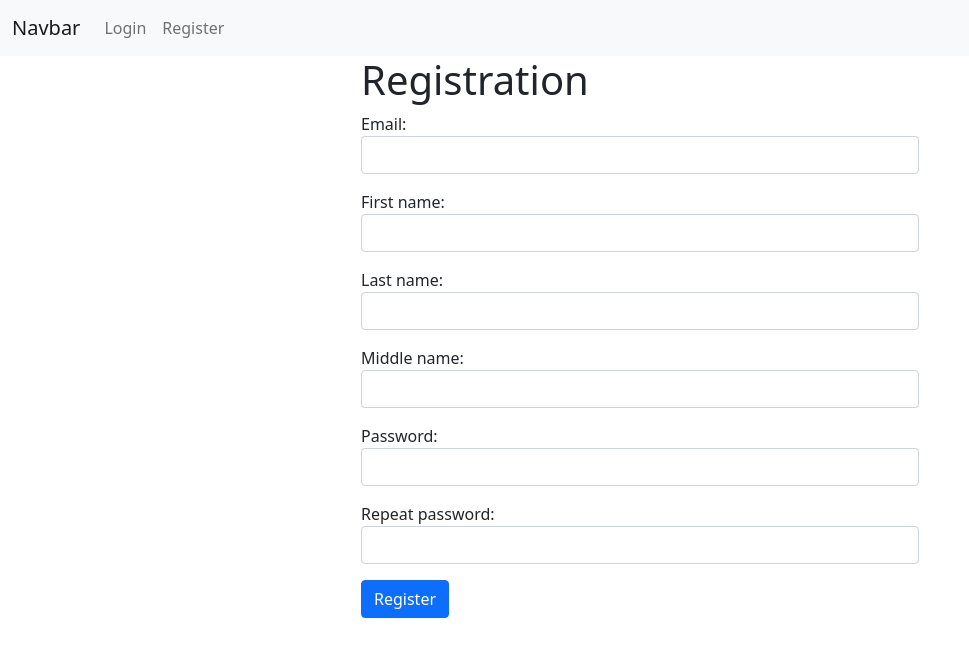
After one commit to Fordexss/book_store_reg_log_logout, a Django app: page /books/register/ in a window 1280 px wide. The commit adds this page. Shown: the top 657 px of the page, without its empty margins (0-969 px from the left). Run offline with Django 5.2, Linux system fonts and the light colour scheme.

Commit message:
first commit

```diff
--- a/catalog/forms.py
+++ b/catalog/forms.py
@@ -1 +1,41 @@
-#
+from django import forms
+from .models import CustomUser
+
+
+class RegisterForm(forms.ModelForm):
+    email = forms.EmailField(widget=forms.EmailInput(attrs={'class': 'form-control'}))
+    password = forms.CharField(widget=forms.PasswordInput(attrs={'class': 'form-control'}))
+    password2 = forms.CharField(widget=forms.PasswordInput(attrs={'class': 'form-control'}), label='Repeat password')
+
+    class Meta:
+        model = CustomUser
+        fields = ['email', 'first_name', 'last_name', 'middle_name']
+        widgets = {
+            'first_name': forms.TextInput(
+                attrs={'class': 'form-control'}),
+            'last_name': forms.TextInput(
+                attrs={'class': 'form-control'}),
+            'middle_name': forms.TextInput(
+                attrs={'class': 'form-control'}),
+        }
+
+    def clean_password2(self):
+        cd = self.cleaned_data
+        if cd.get('password') != cd.get('password2'):
+            raise forms.ValidationError('Passwords are not equal')
+        return cd.get('password2')
+
+
+class LoginForm(forms.Form):
+    email = forms.EmailField(widget=forms.EmailInput(attrs={'class': 'form-control'}))
+    password = forms.CharField(widget=forms.PasswordInput(attrs={'class': 'form-control'}))
+
+    def clean(self, *args, **kwargs):
+        email = self.cleaned_data.get('email')
+        password = self.cleaned_data.get('password')
+
+        if email and password:
+            qs = CustomUser.objects.filter(email=email)
+            if not qs.exists():
+                raise forms.ValidationError('User does not exists')
+        return super(LoginForm, self).clean()
--- a/catalog/models.py
+++ b/catalog/models.py
@@ -50,23 +50,23 @@ class CustomUser(AbstractBaseUser):
         return True
 
 
-class Category(models.Model):
-    name = models.CharField(max_length=255)
-
-    def __str__(self):
-        return self.name
-
-    class Meta:
-        verbose_name_plural = 'Categories'
-
-
-class Book(models.Model):
-    title = models.CharField(max_length=255)
-    author = models.CharField(max_length=255)
-    description = models.TextField(null=True)
-    price = models.DecimalField(max_digits=10, decimal_places=2, null=True)
-    published_date = models.DateTimeField(auto_now_add=True, editable=True, null=True)
-    category = models.ForeignKey('Category', on_delete=models.CASCADE, related_name='books', null=True)
-
-    def __str__(self):
-        return self.title
+# class Category(models.Model):
+#     name = models.CharField(max_length=255)
+#
+#     def __str__(self):
+#         return self.name
+#
+#     class Meta:
+#         verbose_name_plural = 'Categories'
+#
+#
+# class Book(models.Model):
+#     title = models.CharField(max_length=255)
+#     author = models.CharField(max_length=255)
+#     description = models.TextField(null=True)
+#     price = models.DecimalField(max_digits=10, decimal_places=2, null=True)
+#     published_date = models.DateTimeField(auto_now_add=True, editable=True, null=True)
+#     category = models.ForeignKey('Category', on_delete=models.CASCADE, related_name='books', null=True)
+#
+#     def __str__(self):
+#         return self.title
--- /dev/null
+++ b/catalog/templates/catalog/logout.html
@@ -0,0 +1,5 @@
+{% extends 'base.html' %}
+
+{% block content %}
+<h1>You have successfully logged out of your account</h1>
+{% endblock %}
--- /dev/null
+++ b/catalog/templates/catalog/profile.html
@@ -0,0 +1,5 @@
+{% extends 'base.html' %}
+
+{% block content %}
+<h1>Welcome, {{ request.user.first_name }}</h1>
+{% endblock %}
--- /dev/null
+++ b/catalog/templates/catalog/register.html
@@ -0,0 +1,14 @@
+{% extends 'base.html' %}
+
+{% block content %}
+<div class="container">
+    <div class="col-md-6 mx-auto">
+        <h1>Registration</h1>
+        <form method="post">
+            {{ form.as_p }}
+            {% csrf_token %}
+            <button type="submit" class="btn btn-primary">Register</button>
+        </form>
+    </div>
+</div>
+{% endblock %}
--- /dev/null
+++ b/catalog/templates/catalog/register_done.html
@@ -0,0 +1,5 @@
+{% extends 'base.html' %}
+
+{% block content %}
+<h1>You have created account successfully</h1>
+{% endblock %}
--- a/catalog/urls.py
+++ b/catalog/urls.py
@@ -4,4 +4,7 @@ from . import views
 app_name = 'catalog'
 
 urlpatterns = [
+    path('register/', views.register, name='register'),
+    path('login/', views.user_login, name='login'),
+    path('logout/', views.user_logout, name='logout'),
 ]
--- a/catalog/views.py
+++ b/catalog/views.py
@@ -0,0 +1,41 @@
+from django.shortcuts import render, redirect
+from django.contrib.auth import authenticate, login, logout
+from .forms import RegisterForm, LoginForm
+from .models import CustomUser
+
+
+def register(request):
+    if request.method == 'POST':
+        form = RegisterForm(request.POST)
+        if form.is_valid():
+            new_user = form.save(commit=False)
+            new_user.is_active = True
+            new_user.set_password(form.cleaned_data.get('password'))
+            new_user.save()
+            return render(request, 'catalog/register_done.html')
+    form = RegisterForm()
+    return render(request, 'catalog/register.html', {'form': form})
+
+
+def user_login(request):
+    if request.method == 'POST':
+        form = LoginForm(request.POST)
+        if form.is_valid():
+            cd = form.cleaned_data
+            email = cd['email']
+            password = cd['password']
+            user = authenticate(request, email=email, password=password)
+            login(request, user)
+            return render(request, 'catalog/profile.html')
+    form = LoginForm()
+    return render(request, 'catalog/login.html', {'form': form})
+
+
+def user_logout(request):
+    logout(request)
+    return render(request, 'catalog/logout.html')
+
+
+# def ppppp(request):
+#     print(request.user)
+#     return render(request, 'ppppp.html')
--- a/templates/base.html
+++ b/templates/base.html
@@ -1,43 +1,42 @@
 <!DOCTYPE html>
 <html lang="en">
 <head>
-    <meta charset="UTF-8">
-    <meta name="viewport" content="width=device-width, initial-scale=1.0">
-    <title>{% block title %}My Django App{% endblock %}</title>
+    <!-- Required meta tags -->
+    <meta charset="utf-8">
+    <meta name="viewport" content="width=device-width, initial-scale=1">
+
+    <!-- Bootstrap CSS -->
     <link href="https://cdn.jsdelivr.net/npm/bootstrap@5.0.2/dist/css/bootstrap.min.css" rel="stylesheet"
           integrity="sha384-EVSTQN3/azprG1Anm3QDgpJLIm9Nao0Yz1ztcQTwFspd3yD65VohhpuuCOmLASjC" crossorigin="anonymous">
-    <style>
-    </style>
+    <title>Library</title>
 </head>
 <body>
-    <nav class="navbar navbar-expand-lg navbar-dark bg-dark">
+<nav class="navbar navbar-expand-lg navbar-light bg-light">
     <div class="container-fluid">
-            <a class="navbar-brand" href="#">My Django App</a>
+        <a class="navbar-brand" href="#">Navbar</a>
         <button class="navbar-toggler" type="button" data-bs-toggle="collapse" data-bs-target="#navbarNav"
                 aria-controls="navbarNav" aria-expanded="false" aria-label="Toggle navigation">
             <span class="navbar-toggler-icon"></span>
         </button>
         <div class="collapse navbar-collapse" id="navbarNav">
             <ul class="navbar-nav">
+                {% if request.user.is_authenticated %}
                 <li class="nav-item">
-                        <a class="nav-link" href="{% url 'catalog:book_list' %}">Books</a>
+                    <a class="nav-link" href="{% url 'catalog:logout' %}" tabindex="-1">Logout</a>
+                </li>
+                {% else %}
+                <li class="nav-item">
+                    <a class="nav-link" href="{% url 'catalog:login' %}" tabindex="-1">Login</a>
                 </li>
                 <li class="nav-item">
-                        <a class="nav-link" href="{% url 'catalog:add_book' %}">Add Book</a>
+                    <a class="nav-link" href="{% url 'catalog:register' %}" tabindex="-1">Register</a>
                 </li>
-                    <li class="nav-item">
-                        <a class="nav-link" href="{% url 'catalog:create_category' %}">Create category</a>
-                    </li>
+                {% endif %}
             </ul>
         </div>
     </div>
 </nav>
-    <div class="container mt-4">
 {% block content %}
 {% endblock %}
-    </div>
-    <script src="https://cdn.jsdelivr.net/npm/bootstrap@5.0.2/dist/js/bootstrap.bundle.min.js"
-            integrity="sha384-MrcW6ZMFYlzcLA8Nl+NtUVF0sA7MsXsP1UyJoMp4YLEuNSfAP+JcXn/tWtIaxVXM"
-            crossorigin="anonymous"></script>
 </body>
 </html>
```
Also changed, not shown: catalog/admin.py (+4 -4 lines), catalog/templates/catalog/book_list.html (deleted, +0 -29 lines), catalog/templates/catalog/login.html (added, +15 -0 lines), catalog/migrations/0003_delete_book_delete_category.py (added). Lines whose indentation alone changed are shown as unchanged.
